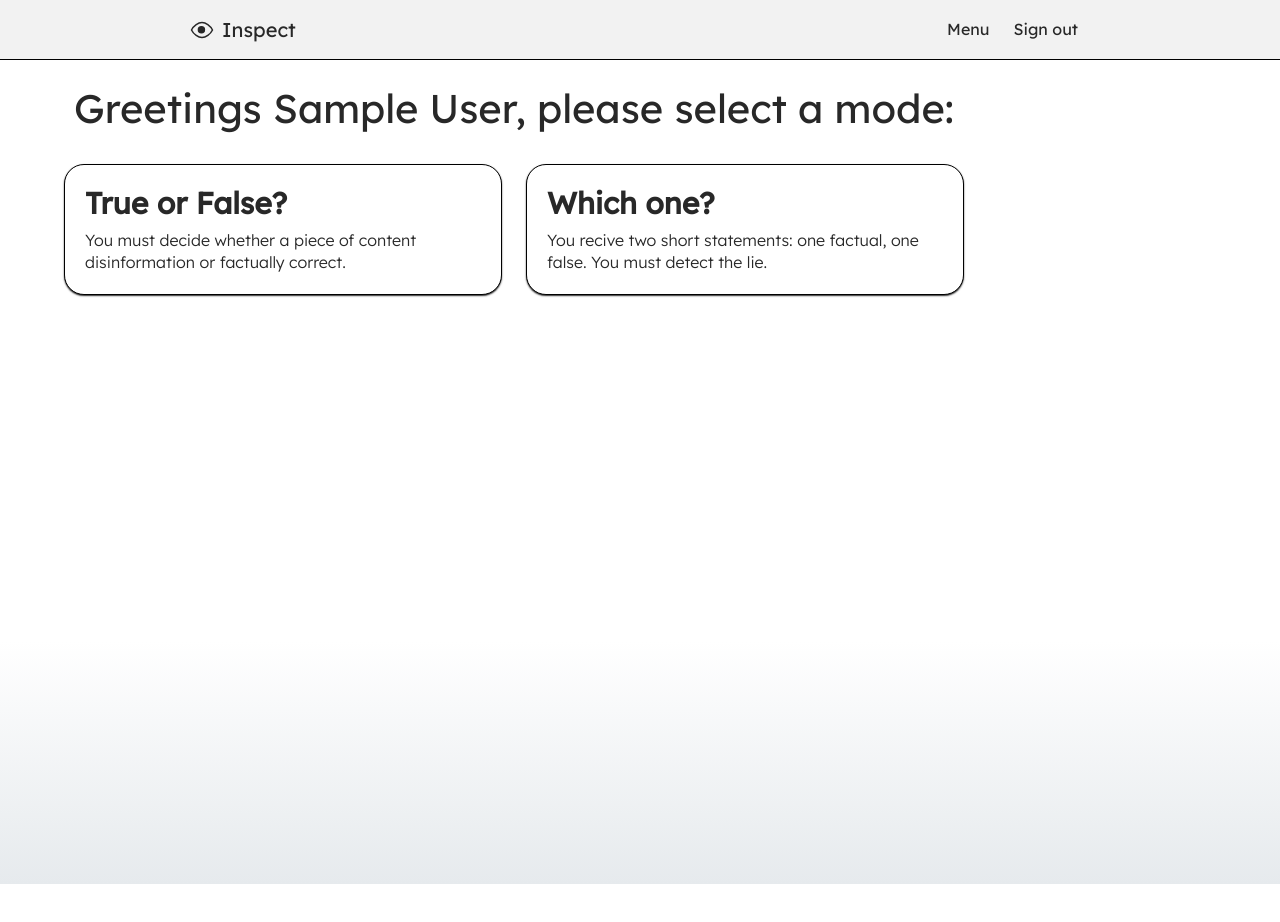
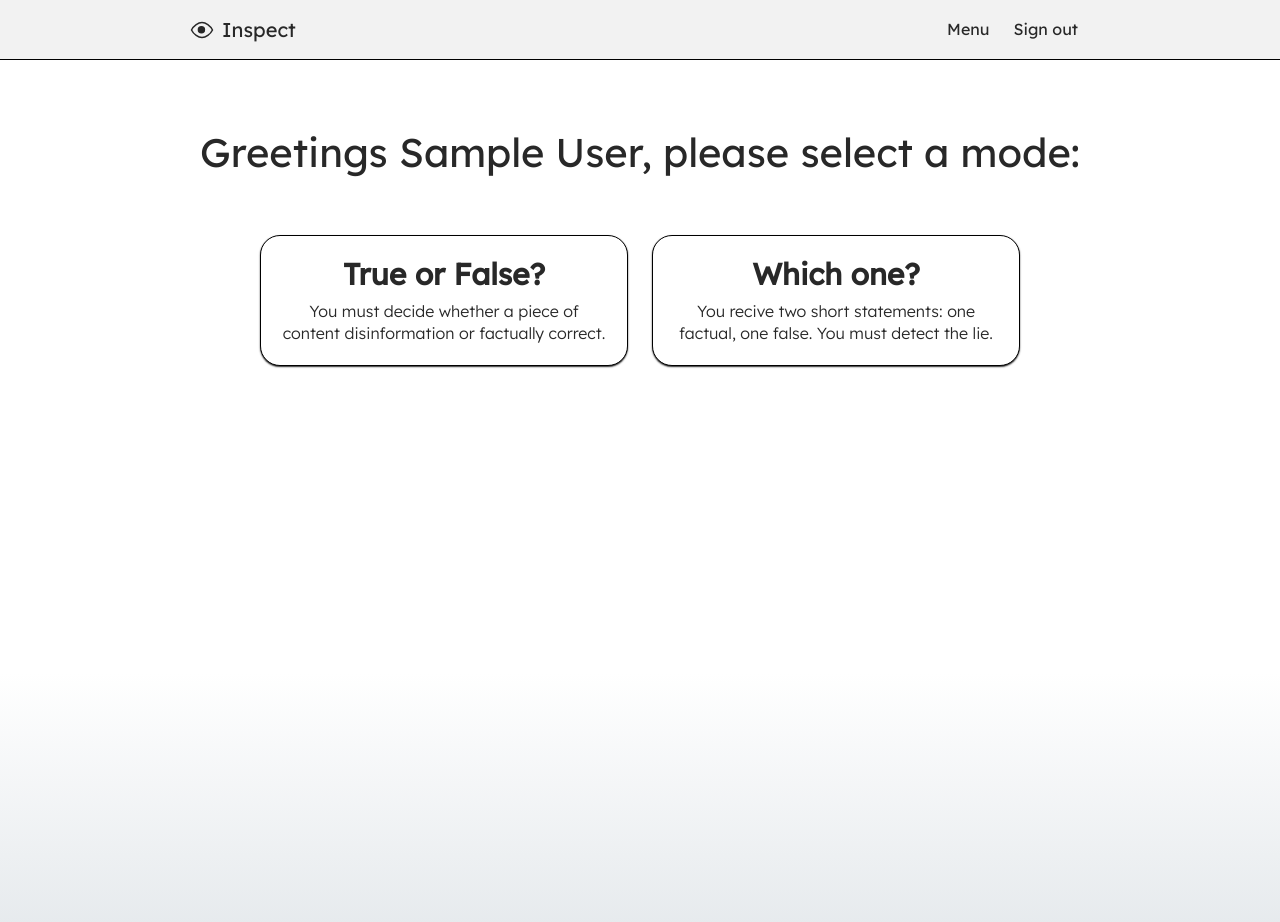
Before and after one commit to isaacwu2000/Inspect, a React (Vite) app in the folder CAC2526/: page /menu in a window 1280 px wide. Shown: the top 922 px of the page. Before the commit the page ends 884 px from the top, so only its background shows below. Built offline with nearby package versions, Linux system fonts and the light colour scheme; no server answers; sample sign-in values are in the browser's storage.

Commit message:
Centered the logged in main menu

```diff
--- a/CAC2526/src/Landing.jsx
+++ b/CAC2526/src/Landing.jsx
@@ -87,7 +87,7 @@ function Landing(){
     return(
         <>
             <NavBar mode="public" />
-            <main>
+            <main className={styles.landingMain}>
                 {hero}
                 {mission}
                 {about}
--- a/CAC2526/src/Landing.module.css
+++ b/CAC2526/src/Landing.module.css
@@ -1,4 +1,4 @@
-main {
+.landingMain {
     margin: 84px 40px;
 }
 
--- a/CAC2526/src/MainMenu.jsx
+++ b/CAC2526/src/MainMenu.jsx
@@ -7,17 +7,12 @@ function MainMenu({ user }) {
     return (
         <>
             <NavBar mode="authed" />
-            <main>
+            <main className={styles.menu}>
                 <h1 style={{marginTop:0, textAlign:'center'}}>
                     Greetings {user?.displayName || "there"}, please select a mode:
                 </h1>
 
-                <div style={{
-                    display:'grid',
-                    gridTemplateColumns:'repeat(auto-fit,minmax(min(280px,100%),1fr))',
-                    gap:'24px',
-                    marginTop:'32px'
-                }}>
+                <div className={styles.optionsGrid}>
                     <Link to="/game/binary" style={{textDecoration:'none', color:'inherit'}}>
                         <div className={styles.card}>
                             <h2 style={{marginTop:0, marginBottom:'8px', lineHeight:1.2}}>
--- a/CAC2526/src/MainMenu.module.css
+++ b/CAC2526/src/MainMenu.module.css
@@ -1,3 +1,31 @@
+.menu {
+    display: flex;
+    flex-direction: column;
+    align-items: center;
+    text-align: center;
+    max-width: 900px;
+    width: min(900px, 100%);
+    margin: 128px auto 64px auto;
+    padding: 0 24px 48px 24px;
+}
+
+.optionsGrid {
+    display: grid;
+    grid-template-columns: repeat(auto-fit, minmax(240px, 1fr));
+    gap: 24px;
+    width: 100%;
+    max-width: 760px;
+    margin: 32px auto 0 auto;
+    justify-items: center;
+}
+
+.optionsGrid a {
+    display: block;
+    width: 100%;
+    text-decoration: none;
+    color: inherit;
+}
+
 .card {
     border: 1px solid black;
     border-radius: 20px;
@@ -5,6 +33,9 @@
     padding: 20px;
     background: #fff;
     transition: all 0.2s ease;
+    text-align: center;
+    width: 100%;
+    box-sizing: border-box;
 }
 
 .card:hover {
```
